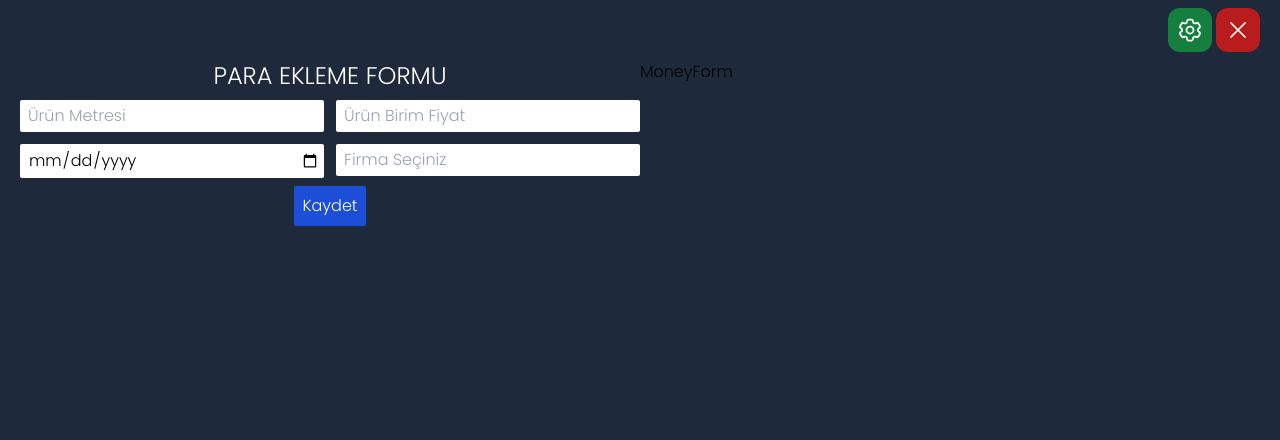
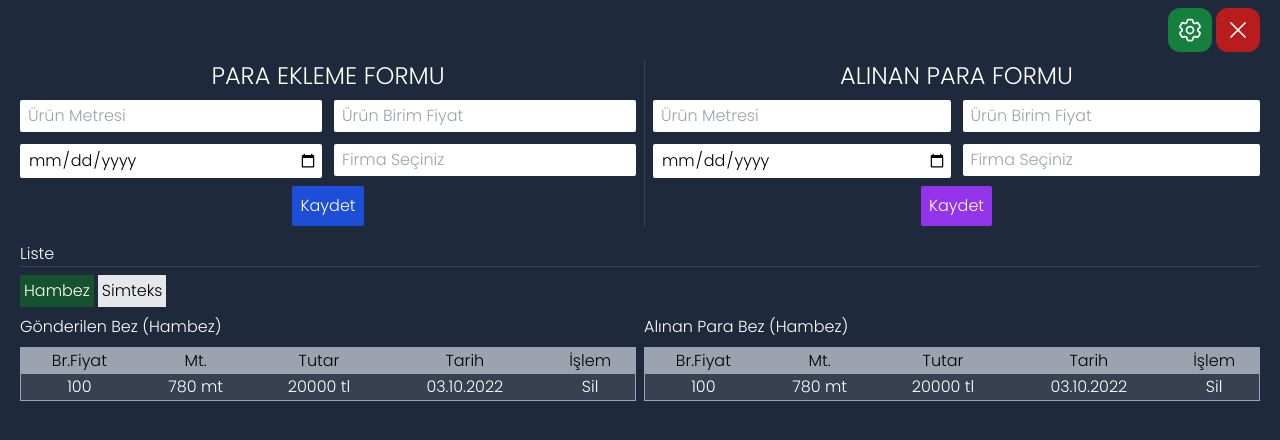
Before and after one commit to brkckr20/react-istakip, a React (Create React App) app in the folder frontend/: page / in a window 1280 px wide. Shown: the top 440 px of the page. Built offline with nearby package versions, Linux system fonts and the light colour scheme.

Commit message:
tables created

```diff
--- a/frontend/public/index.html
+++ b/frontend/public/index.html
@@ -25,7 +25,7 @@
   <link rel="preconnect" href="https://fonts.googleapis.com">
   <link rel="preconnect" href="https://fonts.gstatic.com" crossorigin>
   <link href="https://fonts.googleapis.com/css2?family=Poppins:wght@300&display=swap" rel="stylesheet">
-  <title>React App</title>
+  <title>Ürün Takip</title>
 </head>
 
 <body>
--- a/frontend/src/App.js
+++ b/frontend/src/App.js
@@ -1,12 +1,14 @@
 import Login from './pages/Login'
 import Navigation from './components/Navigation'
 import Form from './components/Form'
+import Tables from './components/Tables';
 function App() {
   return (
     <div className='bg-slate-800 h-screen'>
     <Navigation />
     {/* <Login /> */}
     <Form />
+    <Tables />
     </div>
   );
 }
--- a/frontend/src/components/Form/MoneyForm.jsx
+++ b/frontend/src/components/Form/MoneyForm.jsx
@@ -2,7 +2,32 @@ import React from 'react'
 
 const MoneyForm = () => {
     return (
-        <div className='w-full'>MoneyForm</div>
+        <div className='w-full md:pl-2'>
+            <div className='mb-2'>
+                <h3 className='uppercase text-white text-center text-2xl'>Alınan para formu</h3>
+            </div>
+            <div>
+                <form>
+                    <div className='grid md:grid-cols-2 grid-cols-1 gap-3'>
+                        <div>
+                            <input type="text" className='w-full outline-none p-1 pl-2 rounded-sm' placeholder='Ürün Metresi' />
+                        </div>
+                        <div>
+                            <input type="text" className='w-full outline-none p-1 pl-2 rounded-sm' placeholder='Ürün Birim Fiyat'/>
+                        </div>
+                        <div>
+                            <input type="date" className='w-full outline-none p-1 pl-2 rounded-sm' placeholder='Ürün Metresi'/>
+                        </div>
+                        <div>
+                            <input type="text" className='w-full outline-none p-1 pl-2 rounded-sm' placeholder='Firma Seçiniz'/>
+                        </div>
+                    </div>
+                    <div className='flex justify-center'>
+                        <button type="submit" className='bg-purple-600 hover:bg-purple-800 transition-colors px-2 py-2 rounded-sm mt-2 text-white w-auto'>Kaydet</button>
+                    </div>
+                </form>
+            </div>
+        </div>
     )
 }
 
--- a/frontend/src/components/Form/index.jsx
+++ b/frontend/src/components/Form/index.jsx
@@ -4,7 +4,7 @@ import MoneyForm from './MoneyForm'
 
 const index = () => {
     return (
-        <div className='grid grid-cols-1 md:grid-cols-2 mx-5 '>
+        <div className='grid grid-cols-1 md:grid-cols-2 mx-3 md:mx-5 gap-2 md:divide-x divide-gray-700'>
             <AddForm/>
             <MoneyForm/>
         </div>
--- /dev/null
+++ b/frontend/src/components/Tables/Product.jsx
@@ -0,0 +1,57 @@
+import React from 'react'
+
+const Product = () => {
+    return (
+        <div className='grid grid-cols-1 md:grid-cols-2 mt-2 md:gap-x-2'>
+            <div>
+                <h4 className='text-white mb-2'>Gönderilen Bez (Hambez)</h4>
+                <table className='border-collapse border border-slate-400 mb-2 md:mb-0 w-full'>
+                    <thead>
+                        <tr className='bg-gray-400  text-center'>
+                            <td>Br.Fiyat</td>
+                            <td>Mt.</td>
+                            <td>Tutar</td>
+                            <td>Tarih</td>
+                            <td>İşlem</td>
+                        </tr>
+                    </thead>
+                    <tbody>
+                        <tr className='text-center text-white bg-gray-700'>
+                            <td>100</td>
+                            <td>780 mt</td>
+                            <td>20000 tl</td>
+                            <td>03.10.2022</td>
+                            <td>Sil</td>
+                        </tr>
+                    </tbody>
+                </table>
+            </div>
+
+            <div>
+                <h4 className='text-white mb-2'>Alınan Para Bez (Hambez)</h4>
+                <table className='border-collapse border border-slate-400 mb-2 md:mb-0  w-full'>
+                    <thead>
+                        <tr className='bg-gray-400 text-center'>
+                            <td>Br.Fiyat</td>
+                            <td>Mt.</td>
+                            <td>Tutar</td>
+                            <td>Tarih</td>
+                            <td>İşlem</td>
+                        </tr>
+                    </thead>
+                    <tbody>
+                        <tr className='text-center text-white bg-gray-700'>
+                            <td>100</td>
+                            <td>780 mt</td>
+                            <td>20000 tl</td>
+                            <td>03.10.2022</td>
+                            <td>Sil</td>
+                        </tr>
+                    </tbody>
+                </table>
+            </div>
+        </div>
+    )
+}
+
+export default Product
--- /dev/null
+++ b/frontend/src/components/Tables/index.jsx
@@ -0,0 +1,35 @@
+import React, { useState } from 'react'
+import Product from './Product';
+
+const Tables = () => {
+
+    const [selectedTab, setSelectedTab] = useState("hambez");
+
+    function changeTab(name) {
+        setSelectedTab(name)
+    }
+
+    return (
+        <div className='w-full px-3 md:px-5 mt-4'>
+            <div>
+                <h1 className='text-white border-b border-b-gray-700'>Liste</h1>
+            </div>
+            <div className='relative'>
+                <div className='tabs mt-2'>
+                    <button className={`p-1 ${selectedTab === 'hambez' ? 'bg-green-900 text-white' : 'bg-gray-200'} mr-1`} onClick={() => changeTab("hambez")}>Hambez</button>
+                    <button className={`p-1 ${selectedTab === 'simteks' ? 'bg-green-900 text-white' : 'bg-gray-200'}`} onClick={() => changeTab("simteks")}>Simteks</button>
+                </div>
+                <div className={`${selectedTab === 'hambez' ? '' : 'hidden'} w-full`}>
+                    <Product />
+                </div>
+                <div className={`${selectedTab === 'simteks' ? '' : 'hidden'}`}>
+                    simtex tablosu
+                </div>
+
+            </div>
+
+        </div>
+    )
+}
+
+export default Tables
```
